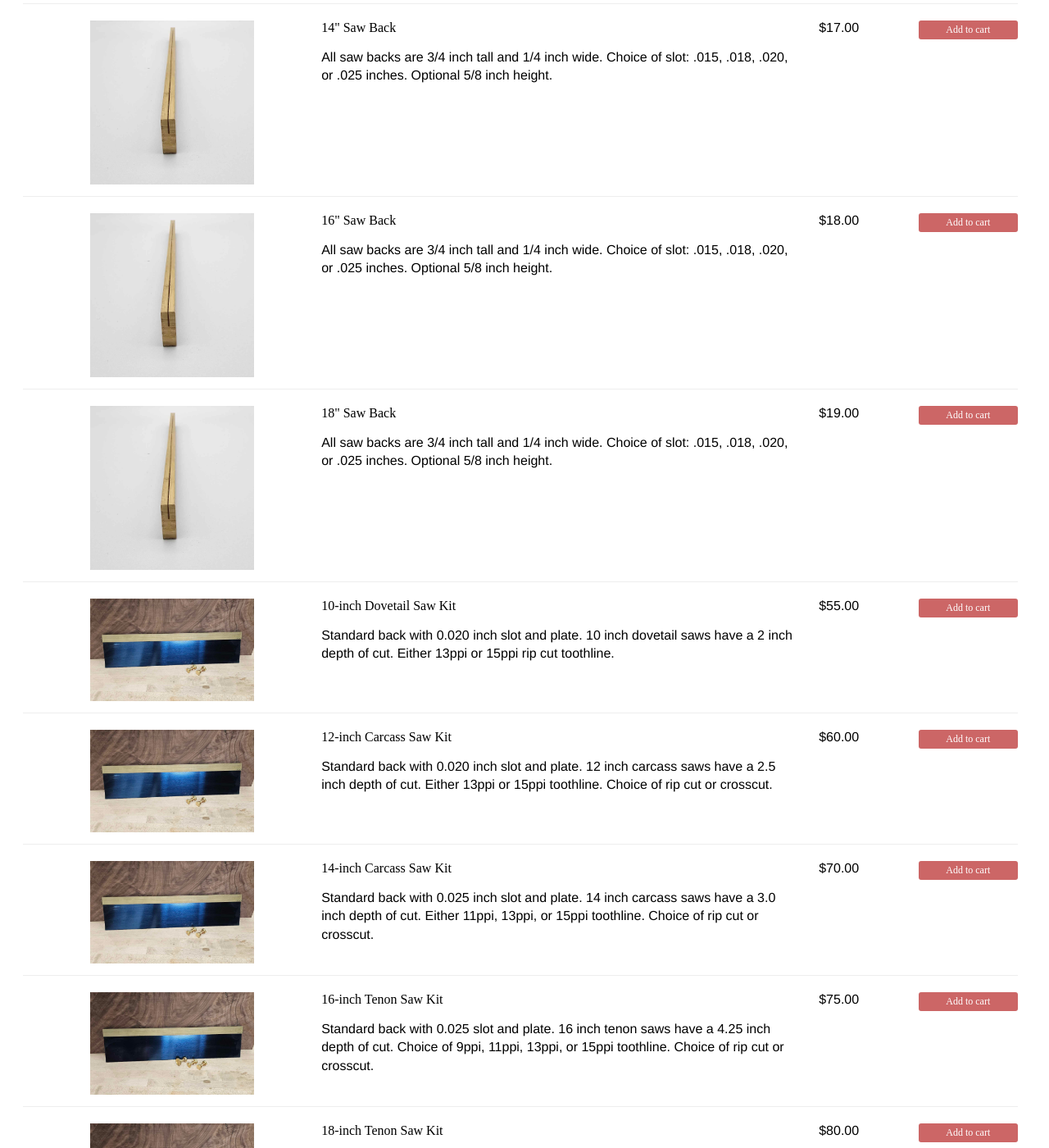
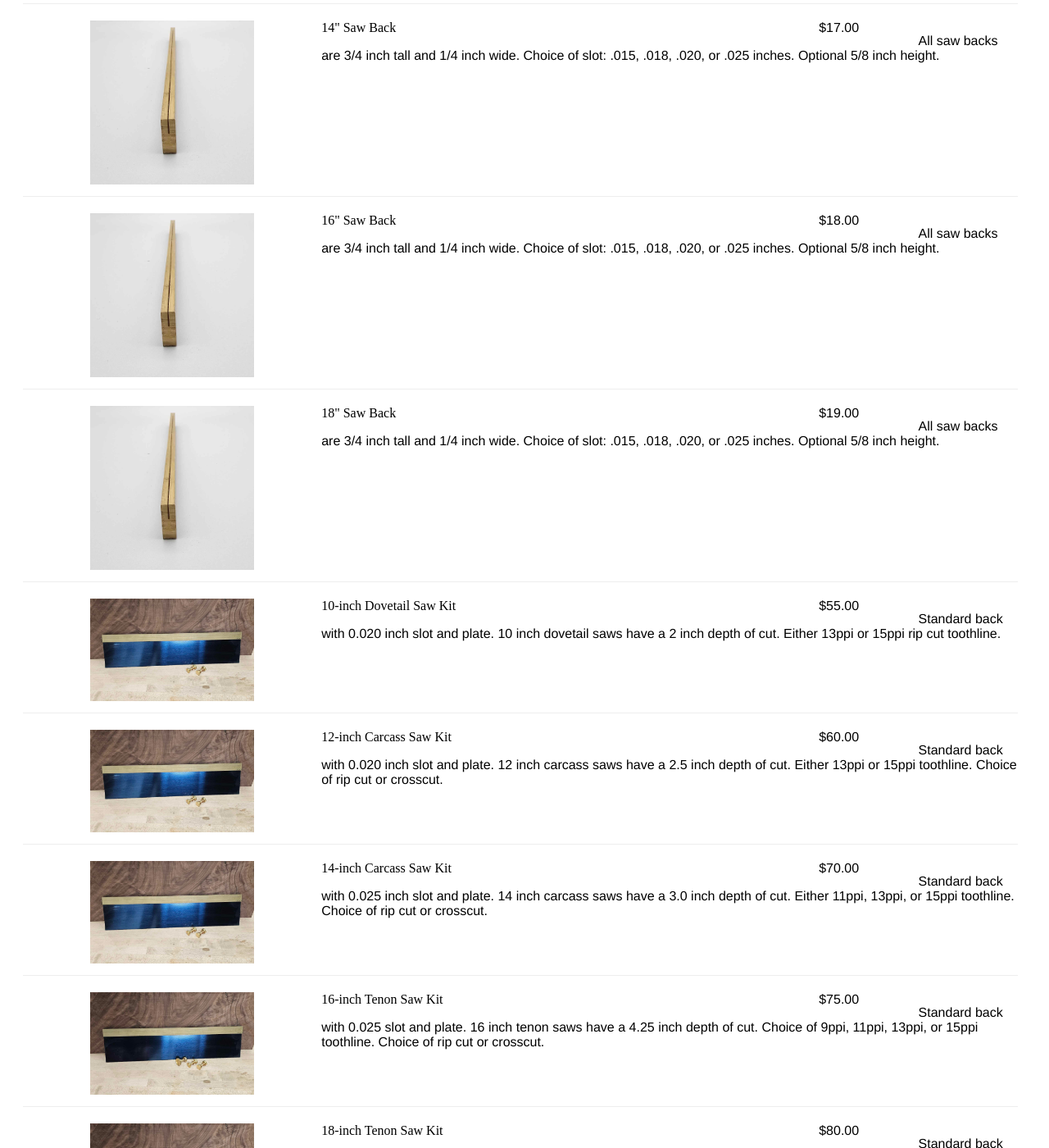
Before and after one commit to sierranvtool/battlebornsaws.github.io, a Jekyll site: the page built from shop.html, in a window 1280 px wide and 1400 px high, scrolled down 1616 px. Shown: the whole window at 82% size. Built offline with Jekyll 4.4.1, drawn with Linux system fonts in a browser that asks for light colours; some of the changed text lies outside the part shown.

Commit message:
testing paypal Add to Cart feature

```diff
--- a/_includes/product-include.html
+++ b/_includes/product-include.html
@@ -5,9 +5,9 @@
     <div class="product-details">
         <div class="product-title">{{ product.name }}</div>
         <div class="product-description">
-          {{ product.content }}
+          {{ product.description }}
         </div>
     </div>
     <div class="product-price">{{ product.price }}</div>
-    <button class="product-button">Add to cart</button>
+    {{ product.content }}
 </div>
```
Also changed, not shown: 1 other file.
